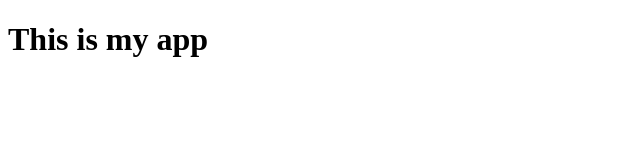
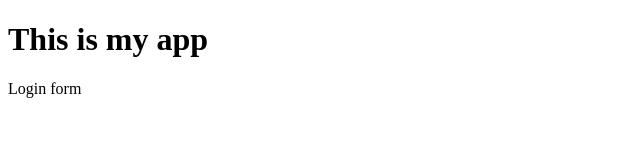
Before and after one commit to vedantyogesh/Test-repo, a plain HTML site: page index.html in a window 1280 px wide. Shown: the full height of the page, 0-640 px from the left. Drawn offline with Linux system fonts and the light colour scheme.

Commit message:
login form

```diff
--- a/index.html
+++ b/index.html
@@ -6,5 +6,6 @@
   </head>
   <body>
        <h1>This is my app</h1>
+      Login form
   </body>
 </html>
```
Also changed, not shown: login.html (added, +1 -0 lines), 1 other file.
